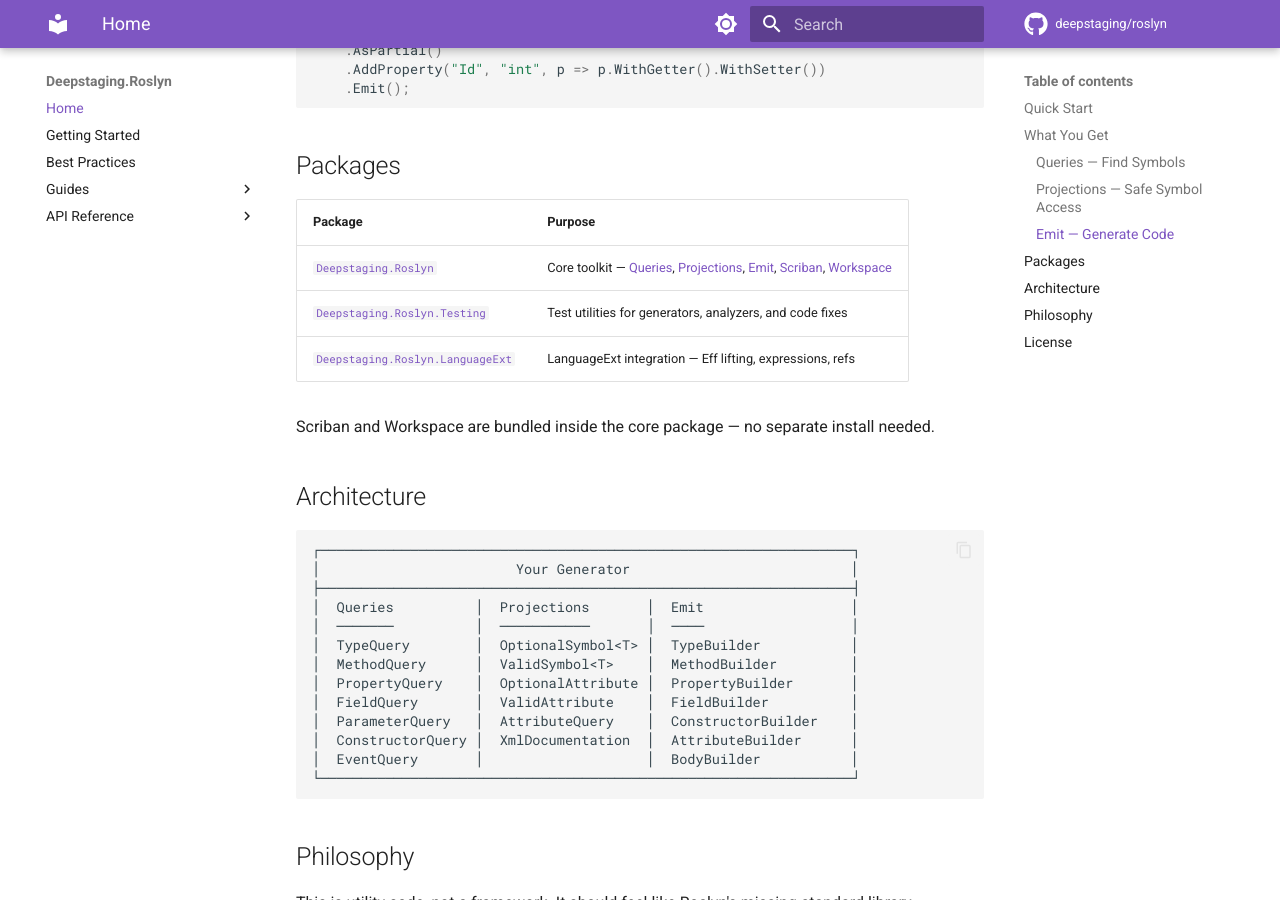
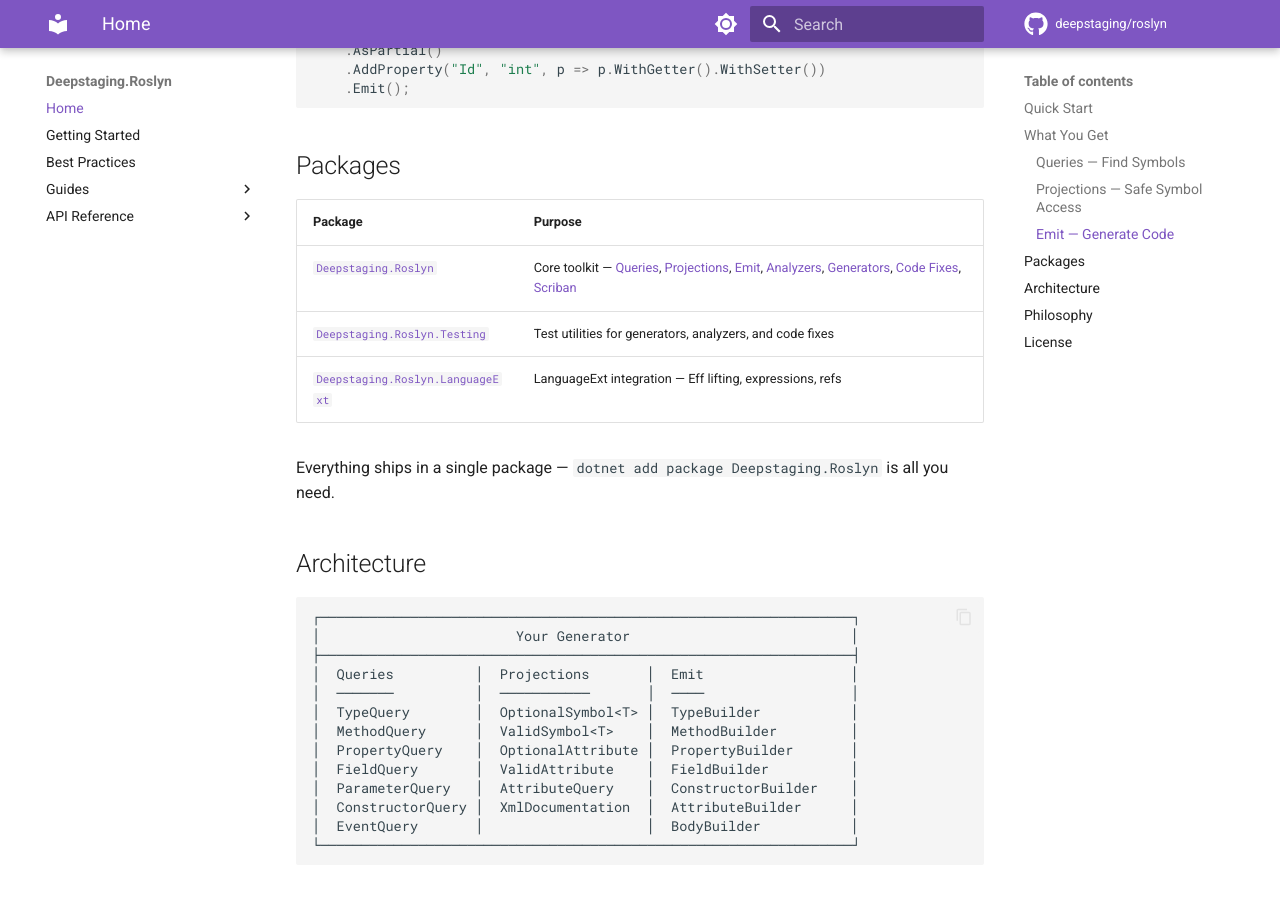
Before and after one commit to deepstaging/roslyn, an MkDocs documentation site: the page built from docs/index.md, in a window 1280 px wide and 900 px high, scrolled down 987 px. Built offline with MkDocs 1.6.1 and Material for MkDocs 9.7.7, drawn with Linux system fonts in a browser that asks for light colours; comment, search, counter and statistics services are not loaded.

Commit message:
Fix stale Workspace references and bundling language in docs
Rename Workspace → Code Fixes in index.md and codefixes guide link text.
Replace implementation-detail bundling note with simpler install message.
Add Analyzers, Generators, Code Fixes to package table.

Co-authored-by: Copilot <223556219+Copilot@users.noreply.github.com>

```diff
--- a/docs/index.md
+++ b/docs/index.md
@@ -50,11 +50,11 @@ var code = TypeBuilder.Class("CustomerDto")
 
 | Package | Purpose |
 |---------|---------|
-| [`Deepstaging.Roslyn`](getting-started.md) | Core toolkit — [Queries](api/queries/index.md), [Projections](api/projections/index.md), [Emit](api/emit/index.md), [Scriban](api/scriban/index.md), [Workspace](api/workspace/index.md) |
+| [`Deepstaging.Roslyn`](getting-started.md) | Core toolkit — [Queries](api/queries/index.md), [Projections](api/projections/index.md), [Emit](api/emit/index.md), [Analyzers](api/analyzers/index.md), [Generators](api/generators/index.md), [Code Fixes](api/workspace/index.md), [Scriban](api/scriban/index.md) |
 | [`Deepstaging.Roslyn.Testing`](api/testing/index.md) | Test utilities for generators, analyzers, and code fixes |
 | [`Deepstaging.Roslyn.LanguageExt`](api/languageext/index.md) | LanguageExt integration — Eff lifting, expressions, refs |
 
-Scriban and Workspace are bundled inside the core package — no separate install needed.
+Everything ships in a single package — `dotnet add package Deepstaging.Roslyn` is all you need.
 
 ## Architecture
 
```
Also changed, not shown: docs/guides/codefixes.md (+1 -1 lines).
